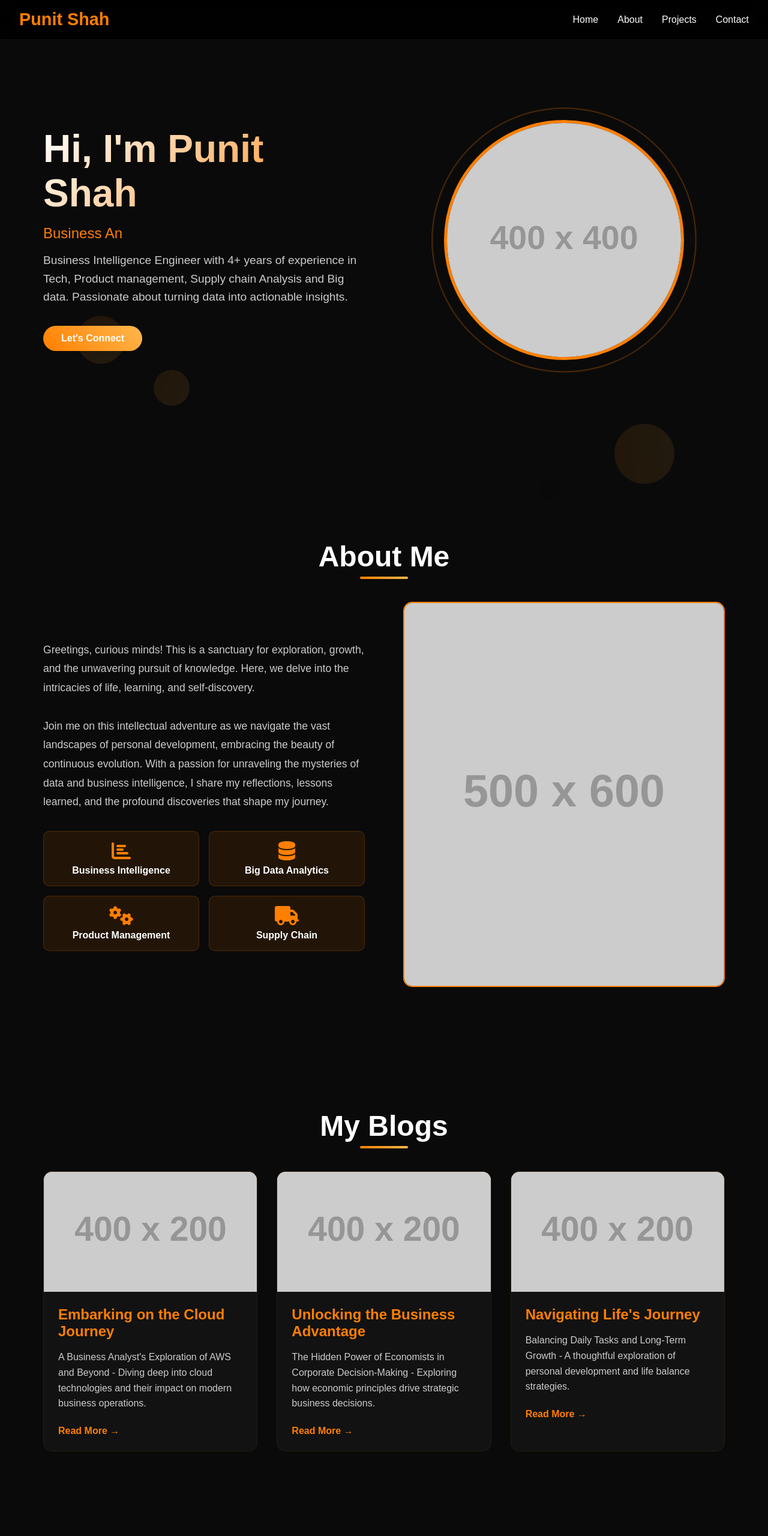
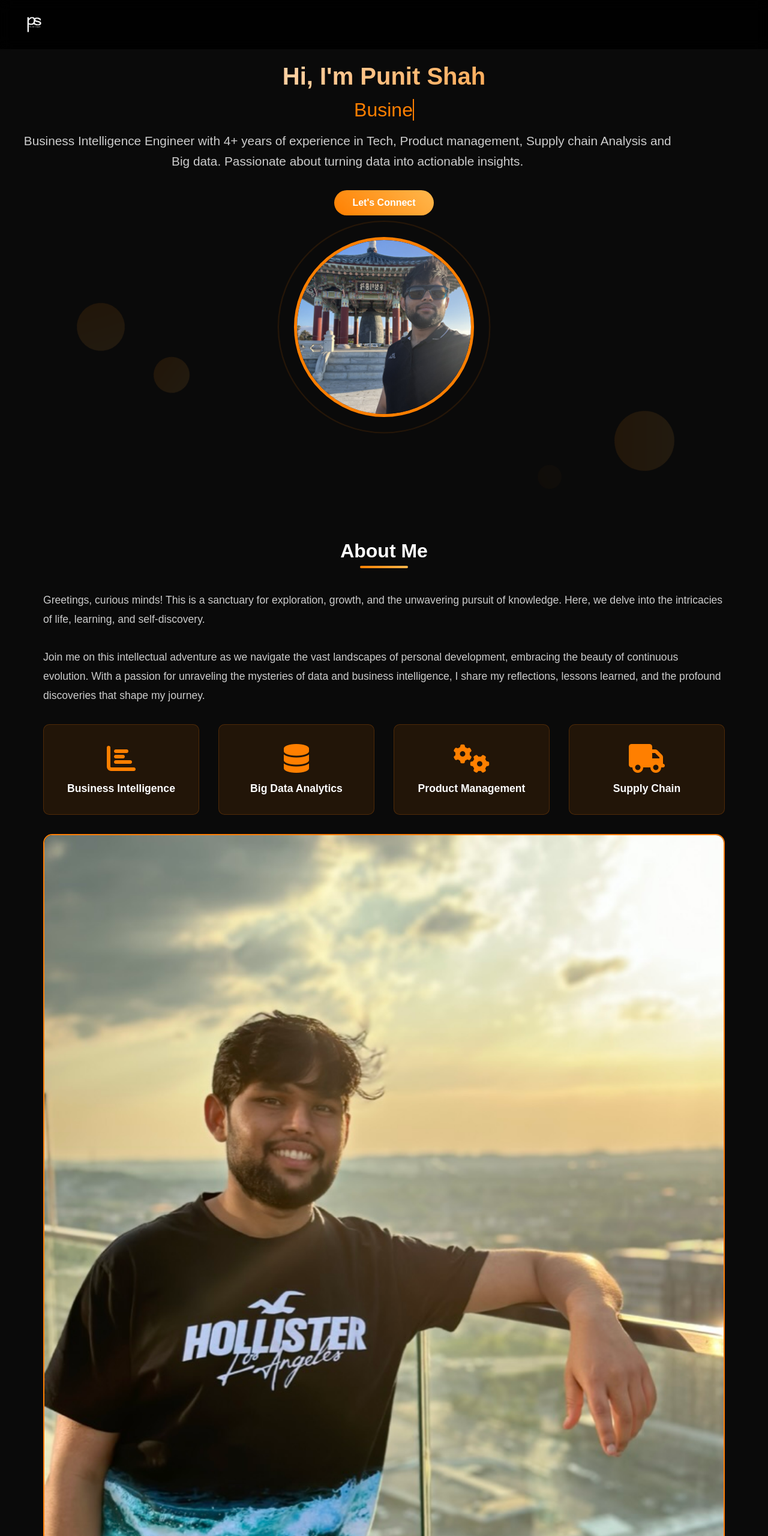
Before and after one commit to Joyshah62/Punit-Portfolio, a plain HTML site: page index.html in a window 1280 px wide. Shown: the top 2560 px of the page at 60% size. Drawn offline with Linux system fonts and the light colour scheme; placeholder pictures from the web are drawn by us.

Commit message:
Update index.html

```diff
--- a/index.html
+++ b/index.html
@@ -129,27 +129,16 @@
             align-items: center;
         }
 
+        /* Logo styling */
         .logo {
-            font-size: 1.8rem;
-            font-weight: bold;
-            color: #FF7F00;
-            text-decoration: none;
-            position: relative;
+            height: 50px;
+            width: auto;
+            transition: all 0.3s ease;
         }
 
-        .logo::after {
-            content: '';
-            position: absolute;
-            bottom: -5px;
-            left: 0;
-            width: 0;
-            height: 2px;
-            background: #FF7F00;
-            transition: width 0.3s ease;
-        }
-
-        .logo:hover::after {
-            width: 100%;
+        .logo:hover {
+            transform: scale(1.05);
+            filter: brightness(1.2);
         }
 
         .nav-links {
@@ -624,8 +613,112 @@
             transform: translateX(0) !important;
         }
 
-        /* Mobile Responsiveness */
-        @media (max-width: 768px) {
+        /* Desktop optimizations */
+        @media (min-width: 1200px) {
+            .hero-content {
+                max-width: 1400px;
+                gap: 6rem;
+            }
+
+            .hero-text h1 {
+                font-size: 4.5rem;
+                line-height: 1.1;
+            }
+
+            .hero-text .subtitle {
+                font-size: 2rem;
+            }
+
+            .hero-text p {
+                font-size: 1.3rem;
+                max-width: 90%;
+            }
+
+            .profile-container {
+                width: 450px;
+                height: 450px;
+            }
+
+            .section-title {
+                font-size: 3.5rem;
+            }
+
+            .projects-grid {
+                grid-template-columns: repeat(3, 1fr);
+                gap: 3rem;
+            }
+
+            .project-card {
+                transform: translateY(0);
+                transition: all 0.4s ease;
+            }
+
+            .project-card:hover {
+                transform: translateY(-15px) scale(1.02);
+                box-shadow: 0 25px 50px rgba(255, 127, 0, 0.15);
+            }
+
+            .about-content {
+                gap: 6rem;
+            }
+
+            .contact-content {
+                gap: 6rem;
+            }
+
+            .skills-grid {
+                grid-template-columns: repeat(4, 1fr);
+                gap: 2rem;
+            }
+
+            .skill-item {
+                padding: 2rem 1rem;
+                font-size: 1.1rem;
+            }
+
+            .skill-item i {
+                font-size: 3rem;
+                margin-bottom: 1rem;
+            }
+
+            .contact-item {
+                padding: 2rem;
+                margin-bottom: 2.5rem;
+                font-size: 1.1rem;
+            }
+
+            .social-link {
+                width: 60px;
+                height: 60px;
+                font-size: 1.5rem;
+            }
+
+            .form-group input,
+            .form-group textarea {
+                padding: 1.5rem;
+                font-size: 1.1rem;
+            }
+
+            .submit-btn {
+                padding: 1.5rem;
+                font-size: 1.2rem;
+            }
+        }
+
+        /* Ultra-wide desktop optimizations */
+        @media (min-width: 1600px) {
+            .container {
+                max-width: 1400px;
+            }
+
+            .hero-content {
+                max-width: 1600px;
+            }
+
+            .section {
+                padding: 120px 0;
+            }
+        }
             .nav-links {
                 display: none;
             }
@@ -671,7 +764,7 @@
     <!-- Header -->
     <header id="header">
         <nav>
-            <a href="#" class="logo">Punit Shah</a>
+            <img class="logo" src="PunitShah.png" alt="Punit Shah Logo" style="height: 50px; width: auto;">
             <ul class="nav-links">
                 <li><a href="#home">Home</a></li>
                 <li><a href="#about">About</a></li>
@@ -694,7 +787,7 @@
             </div>
             <div class="hero-image">
                 <div class="profile-container">
-                    <img src="https://via.placeholder.com/400x400/FF7F00/FFFFFF?text=Profile" alt="Punit Shah" class="profile-pic">
+                    <img src="profile.jpg" alt="Punit Shah" class="profile-pic">
                 </div>
             </div>
         </div>
@@ -729,7 +822,7 @@
                     </div>
                 </div>
                 <div class="about-image">
-                    <img src="https://via.placeholder.com/500x600/1a1a1a/FF7F00?text=About+Image" alt="About Punit" style="width: 100%; border-radius: 15px; border: 2px solid #FF7F00;">
+                    <img src="about.jpeg" alt="About Punit" style="width: 100%; border-radius: 15px; border: 2px solid #FF7F00;">
                 </div>
             </div>
         </div>
@@ -742,7 +835,7 @@
             <div class="projects-grid">
                 <div class="project-card">
                     <div class="project-image">
-                        <img src="https://via.placeholder.com/400x200/FF7F00/FFFFFF?text=Cloud+Journey" alt="Cloud Journey">
+                        <img src="blog1.webp" alt="Cloud Journey">
                     </div>
                     <div class="project-content">
                         <h3>Embarking on the Cloud Journey</h3>
@@ -753,7 +846,7 @@
 
                 <div class="project-card">
                     <div class="project-image">
-                        <img src="https://via.placeholder.com/400x200/FFB84D/FFFFFF?text=Business+Advantage" alt="Business Advantage">
+                        <img src="blog2.webp" alt="Business Advantage">
                     </div>
                     <div class="project-content">
                         <h3>Unlocking the Business Advantage</h3>
@@ -764,7 +857,7 @@
 
                 <div class="project-card">
                     <div class="project-image">
-                        <img src="https://via.placeholder.com/400x200/FF9500/FFFFFF?text=Life+Journey" alt="Life Journey">
+                        <img src="blog3.webp" alt="Life Journey">
                     </div>
                     <div class="project-content">
                         <h3>Navigating Life's Journey</h3>
```
